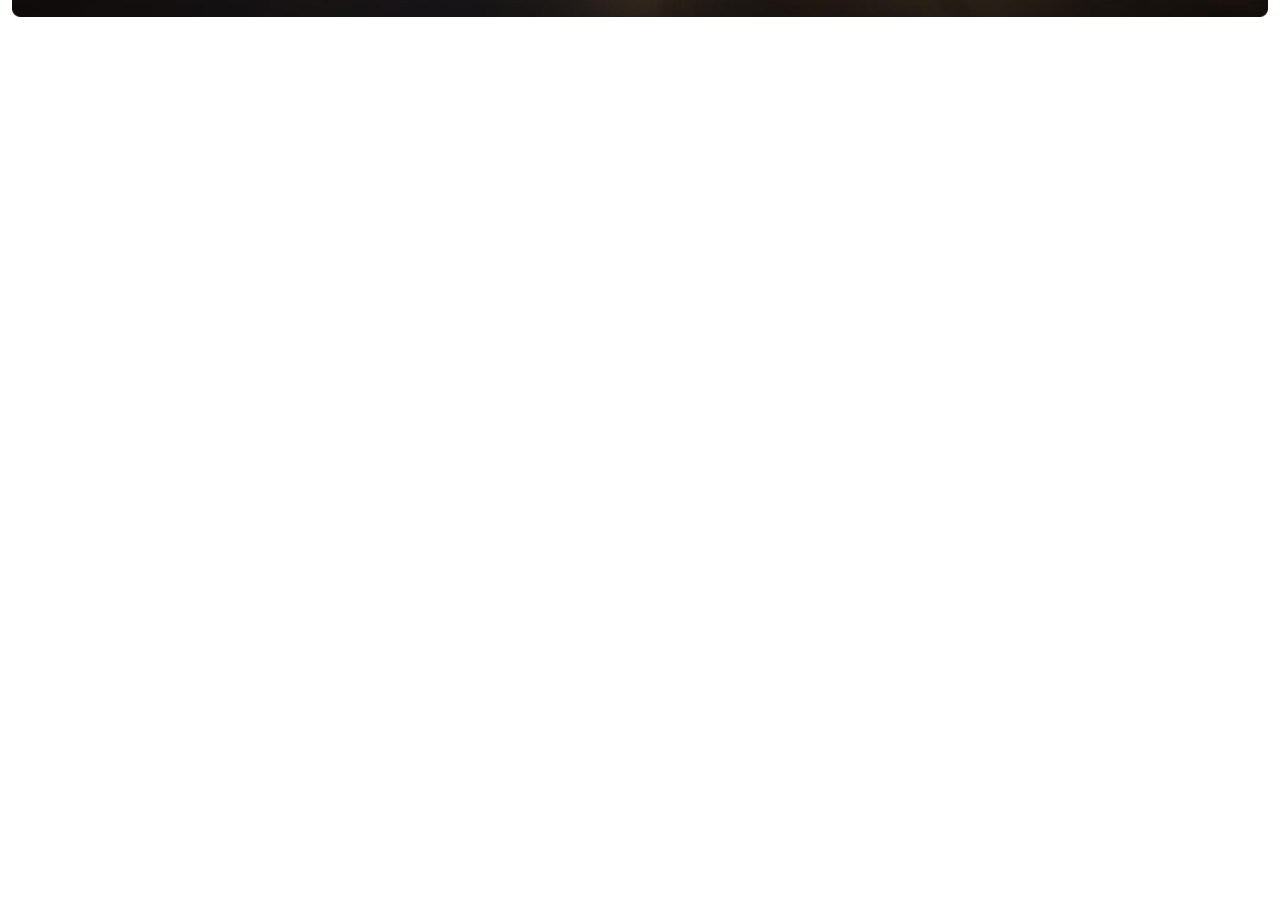
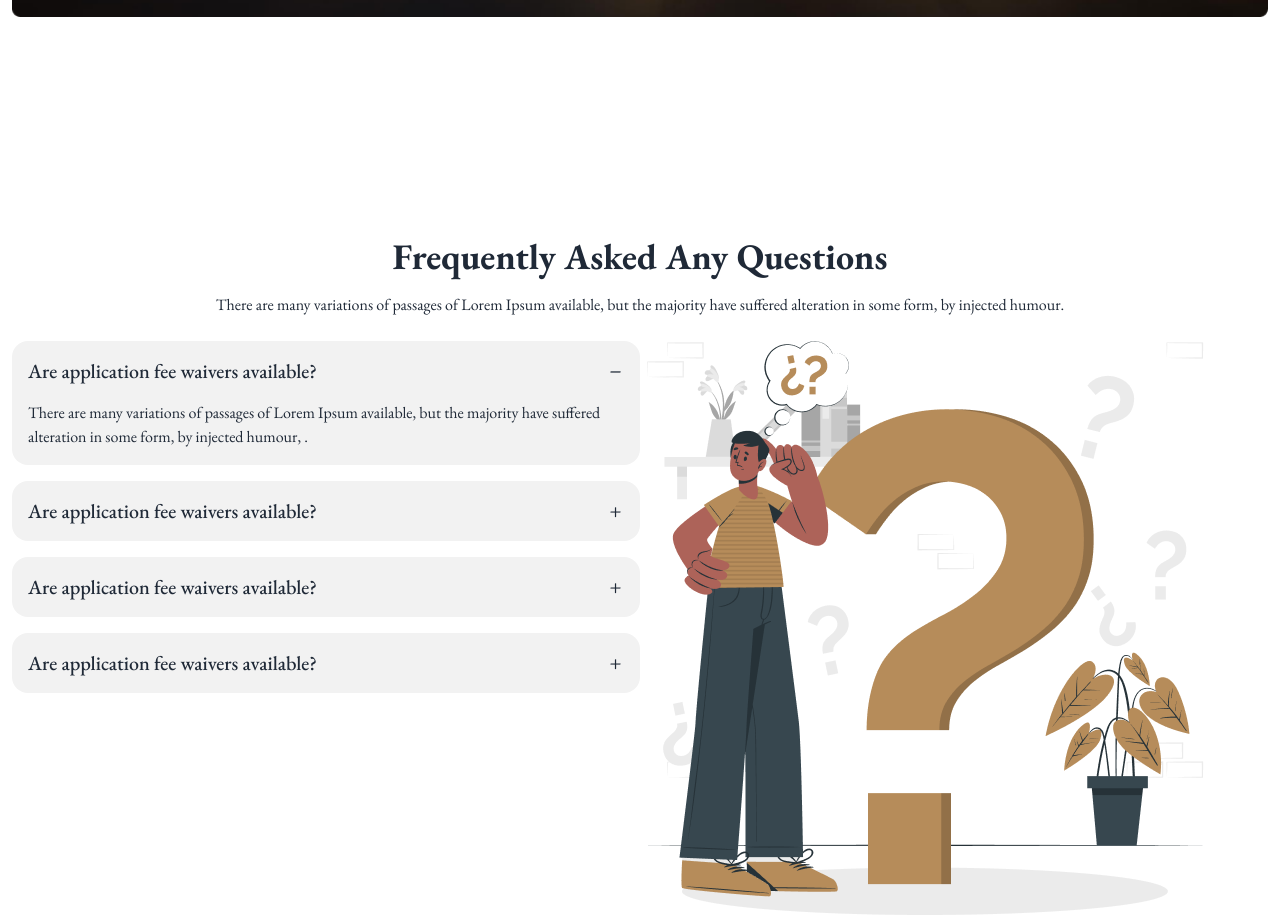
Before and after one commit to saim-alam1/legal-solution-website, a plain HTML site: page index.html in a window 1280 px wide. Shown: the part 2472-3387 px from the top of the page. Before the commit the page ends 2709 px from the top, so only its background shows below. Drawn offline with nearby package versions, Linux system fonts and the light colour scheme.

Commit message:
Created the FAQ Section

```diff
--- a/index.html
+++ b/index.html
@@ -258,7 +258,7 @@
           <!-- Slide 1 -->
           <div id="slide1" class="carousel-item relative w-full md:flex md:flex-col md:items-center md:justify-center">
             <img src="images/banner.png" class="w-full" />
-            <img class="absolute w-full h-[550px]" src="images/Rectangle 7.png" alt="">
+            <!-- <img class="absolute w-full" src="images/Rectangle 7.png" alt=""> -->
             <!-- Slider Text -->
             <div
               class="absolute text-white  container flex flex-col items-center justify-center md:space-y-4 px-5 py-4">
@@ -307,6 +307,68 @@
         </div>
       </div>
     </section>
+
+    <!-- FAQ Section -->
+    <section>
+      <!-- Text Container -->
+      <div class="mb-6 container text-center space-y-4">
+        <h3 class="text-4xl font-bold">Frequently Asked Any Questions</h3>
+        <p>There are many variations of passages of Lorem Ipsum available, but the majority have suffered alteration in
+          some form,
+          by injected humour.</p>
+      </div>
+
+      <!-- FAQ Container -->
+      <div class="grid grid-cols-1 md:grid-cols-2">
+        <!-- Faq Questions -->
+        <div class="space-y-4">
+          <!-- Question 1 -->
+          <div class="collapse collapse-plus bg-base-200">
+            <input type="radio" name="my-accordion-3" checked="checked" />
+            <div class="collapse-title text-xl font-medium">Are application fee waivers available?</div>
+            <div class="collapse-content">
+              <p>There are many variations of passages of Lorem Ipsum available, but the majority have suffered
+                alteration in some form,
+                by injected humour, .</p>
+            </div>
+          </div>
+          <!-- Question 2 -->
+          <div class="collapse collapse-plus bg-base-200">
+            <input type="radio" name="my-accordion-3" />
+            <div class="collapse-title text-xl font-medium">Are application fee waivers available?</div>
+            <div class="collapse-content">
+              <p>There are many variations of passages of Lorem Ipsum available, but the majority have suffered
+                alteration in some form,
+                by injected humour, .</p>
+            </div>
+          </div>
+          <!-- Question 3 -->
+          <div class="collapse collapse-plus bg-base-200">
+            <input type="radio" name="my-accordion-3" />
+            <div class="collapse-title text-xl font-medium">Are application fee waivers available?</div>
+            <div class="collapse-content">
+              <p>There are many variations of passages of Lorem Ipsum available, but the majority have suffered
+                alteration in some form,
+                by injected humour, .</p>
+            </div>
+          </div>
+          <!-- Question 4 -->
+          <div class="collapse collapse-plus bg-base-200">
+            <input type="radio" name="my-accordion-3" />
+            <div class="collapse-title text-xl font-medium">Are application fee waivers available?</div>
+            <div class="collapse-content">
+              <p>There are many variations of passages of Lorem Ipsum available, but the majority have suffered
+                alteration in some form,
+                by injected humour, .</p>
+            </div>
+          </div>
+        </div>
+
+        <!-- Image -->
+        <img src="images/faq.png" alt="FAQ Image">
+
+      </div>
+    </section>
   </main>
 </body>
 
```
Also changed, not shown: images/model1.jpg (added), images/model2.jpg (added), images/model3.jpg (added).
